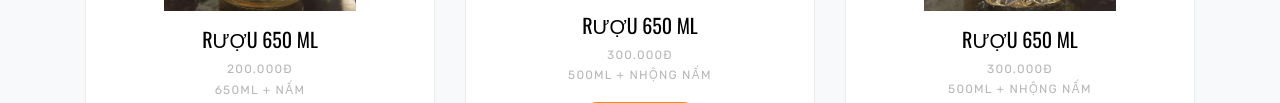
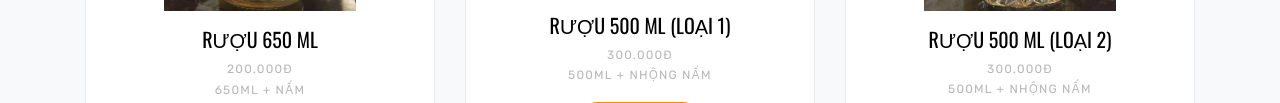
Before and after one commit to vking34/tvt-landing-page, a plain HTML site: page index.html in a window 1280 px wide. Shown: the part 2766-2869 px from the top of the page. Drawn offline with nearby package versions, Linux system fonts and the light colour scheme; files whose address does not match are found by name.

Commit message:
fix(product): change wine name

```diff
--- a/index.html
+++ b/index.html
@@ -336,7 +336,7 @@
 
                         <img src="images/products/ruou-500.JPG" alt="Image" class="product-image">
 
-                        <h3 class="font-size-20 text-black">RƯỢU 650 ml</h3>
+                        <h3 class="font-size-20 text-black">RƯỢU 500 ml (loại 1)</h3>
                         <span class="d-block font-gray-5 letter-spacing-1 text-uppercase font-size-12">300.000đ</span>
                         <span class="d-block font-gray-5 letter-spacing-1 text-uppercase font-size-12 mb-3">500ml + nhộng nấm</span>
 
@@ -350,7 +350,7 @@
 
                         <img src="images/products/ruou0-500.JPG" alt="Image" class="product-image">
 
-                        <h3 class="font-size-20 text-black">RƯỢU 650 ml</h3>
+                        <h3 class="font-size-20 text-black">RƯỢU 500 ml (loại 2)</h3>
                         <span class="d-block font-gray-5 letter-spacing-1 text-uppercase font-size-12">300.000đ</span>
                         <span class="d-block font-gray-5 letter-spacing-1 text-uppercase font-size-12 mb-3">500ml + nhộng nấm</span>
 
```
